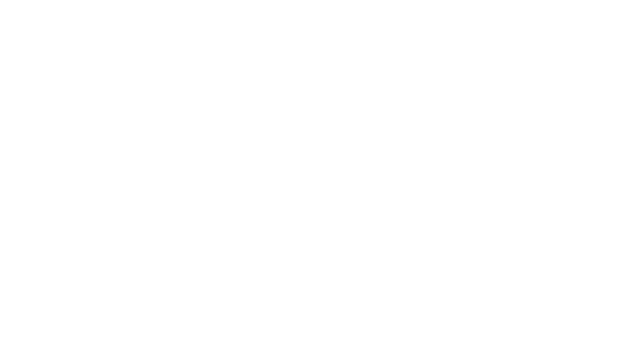
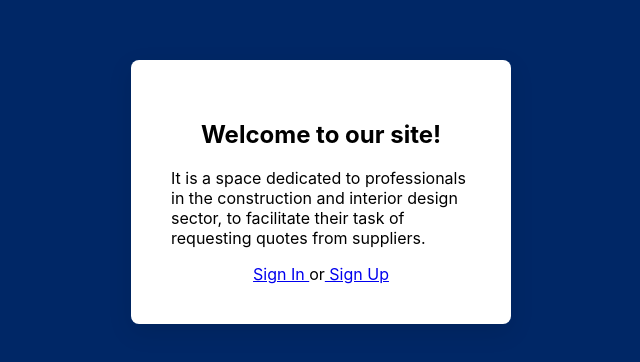
Before and after one commit to Sarrabah/RNCP_Project, a React (Create React App) app in the folder frontend/: page /welcomepage in a window 1280 px wide. Before the commit this address had no page. Shown: the part 208-570 px from the top of the page, without its empty margins (319-959 px from the left). Built offline with nearby package versions, Linux system fonts and the light colour scheme.

Commit message:
feat: Introduce the wlecome page

```diff
--- /dev/null
+++ b/frontend/src/pages/Welcomepage.tsx
@@ -0,0 +1,24 @@
+import React from 'react';
+import '../styles/Login.css';
+import '../styles/Welcomepage.css';
+import { Link } from 'react-router-dom';
+
+const Welcomepage: React.FC = () => {
+  return (
+    <div className="login-container">
+      <div className="login-form">
+        <h2 className="title">Welcome to our site! </h2>
+        <p>
+          It is a space dedicated to professionals in the construction and
+          interior design sector, to facilitate their task of requesting quotes
+          from suppliers.
+        </p>
+        <div className="title">
+          <Link to="/login"> Sign In </Link> or
+          <Link to="/register"> Sign Up </Link>
+        </div>
+      </div>
+    </div>
+  );
+};
+export default Welcomepage;
--- a/frontend/src/routes/AppRoutes.tsx
+++ b/frontend/src/routes/AppRoutes.tsx
@@ -3,6 +3,7 @@ import { BrowserRouter as Router, Route, Routes } from 'react-router-dom';
 import Login from '../pages/LoginPage';
 import Register from '../pages/RegisterPage';
 import Homepage from '../pages/HomePage';
+import Welcomepage from '../pages/Welcomepage';
 
 const AppRoutes = () => {
   return (
@@ -11,6 +12,7 @@ const AppRoutes = () => {
         <Route path="/login" element={<Login />} />
         <Route path="/register" element={<Register />} />
         <Route path="/homepage" element={<Homepage />} />
+        <Route path="/welcomepage" element={<Welcomepage />} />
       </Routes>
     </Router>
   );
--- /dev/null
+++ b/frontend/src/styles/Welcomepage.css
@@ -0,0 +1,3 @@
+.title {
+  text-align: center;
+}
```
